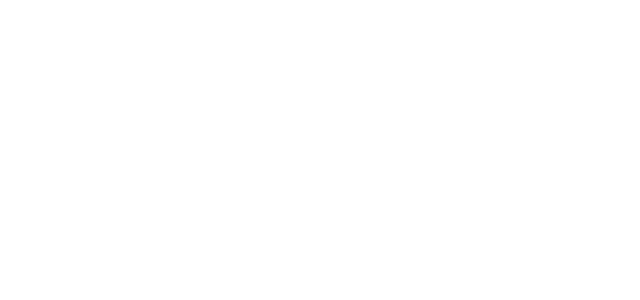
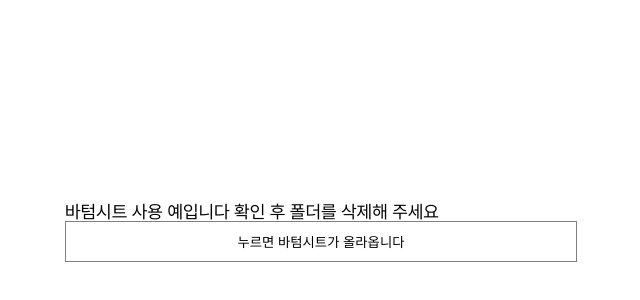
Before and after one commit to oodd-team/oodd-web-react, a React app: page /bottomsheet-test in a window 1280 px wide. Before the commit this address had no page. Shown: the part 190-490 px from the top of the page, without its empty margins (319-959 px from the left). Built offline with nearby package versions, Linux system fonts and the light colour scheme; the HTML template or start-up script is replaced by a standard one.

Commit message:
Feat: BottomSheet 사용 예시 페이지 추가

```diff
--- a/src/App.tsx
+++ b/src/App.tsx
@@ -4,6 +4,7 @@ import Home from './pages/Home';
 import Login from './pages/Login';
 import Chats from './pages/Chats';
 import Profile from './pages/Profile';
+import BottomSheetTest from './pages/BottomSheetTest';
 
 const App: React.FC = () => {
 	return (
@@ -14,6 +15,7 @@ const App: React.FC = () => {
 					<Route path="/login" element={<Login />} />
 					<Route path="/chats" element={<Chats />} />
 					<Route path="/profile" element={<Profile />} />
+					<Route path="/bottomsheet-test" element={<BottomSheetTest />} />
 				</Routes>
 			</BrowserRouter>
 		</>
--- /dev/null
+++ b/src/pages/BottomSheetTest/Items.tsx
@@ -0,0 +1,17 @@
+import React from 'react';
+import { StyledText } from '../../components/Text/StyledText';
+import theme from '../../styles/theme';
+
+const Items: React.FC = () => {
+	return (
+		<StyledText
+			style={{ padding: '100px', cursor: 'pointer', backgroundColor: 'linen' }}
+			$textTheme={{ style: 'body2-medium', lineHeight: 1 }}
+			color={theme.colors.black}
+		>
+			색칠된 영역에 컴포넌트가 나타납니다
+		</StyledText>
+	);
+};
+
+export default Items;
--- /dev/null
+++ b/src/pages/BottomSheetTest/index.tsx
@@ -0,0 +1,35 @@
+import React, { useState } from 'react';
+import BottomSheet from '../../components/BottomSheet';
+import { OODDFrame } from '../../components/Frame/Frame';
+import { BottomSheetProps } from '../../components/BottomSheet/dto';
+import Items from './Items';
+
+const BottomSheetTest: React.FC = () => {
+	const [isOpenBottomSheet, setIsOpenBottomSheet] = useState(false);
+
+	const bottomSheetProps: BottomSheetProps = {
+		isOpenBottomSheet: isOpenBottomSheet,
+		isBackgroundDimmed: true,
+		Component: Items,
+		onCloseBottomSheet: () => {
+			setIsOpenBottomSheet(false);
+		},
+	};
+
+	return (
+		<OODDFrame>
+			바텀시트 사용 예입니다 확인 후 폴더를 삭제해 주세요
+			<BottomSheet {...bottomSheetProps} />
+			<button
+				style={{ padding: '10px', border: '1px solid gray' }}
+				onClick={() => {
+					setIsOpenBottomSheet(true);
+				}}
+			>
+				누르면 바텀시트가 올라옵니다
+			</button>
+		</OODDFrame>
+	);
+};
+
+export default BottomSheetTest;
```
